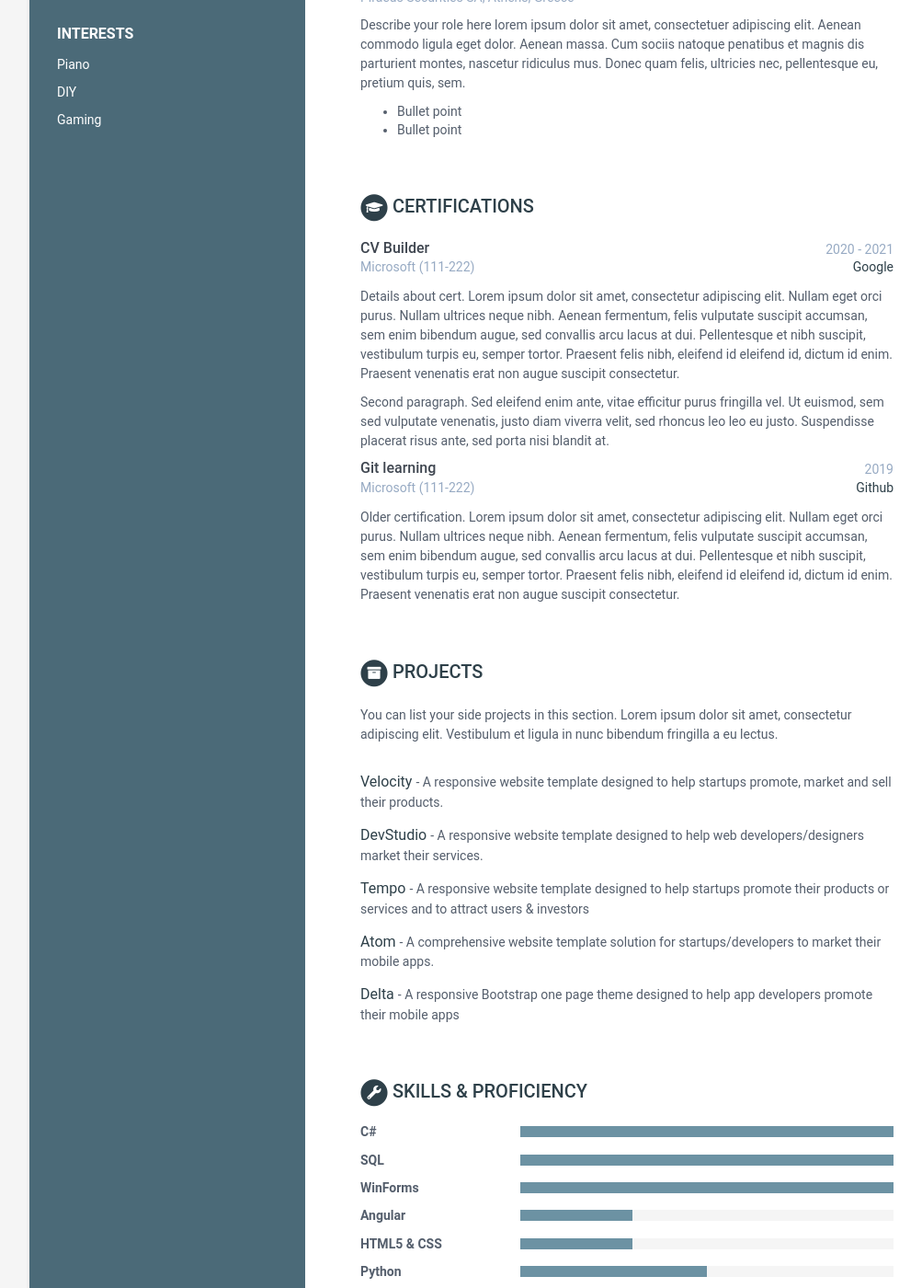
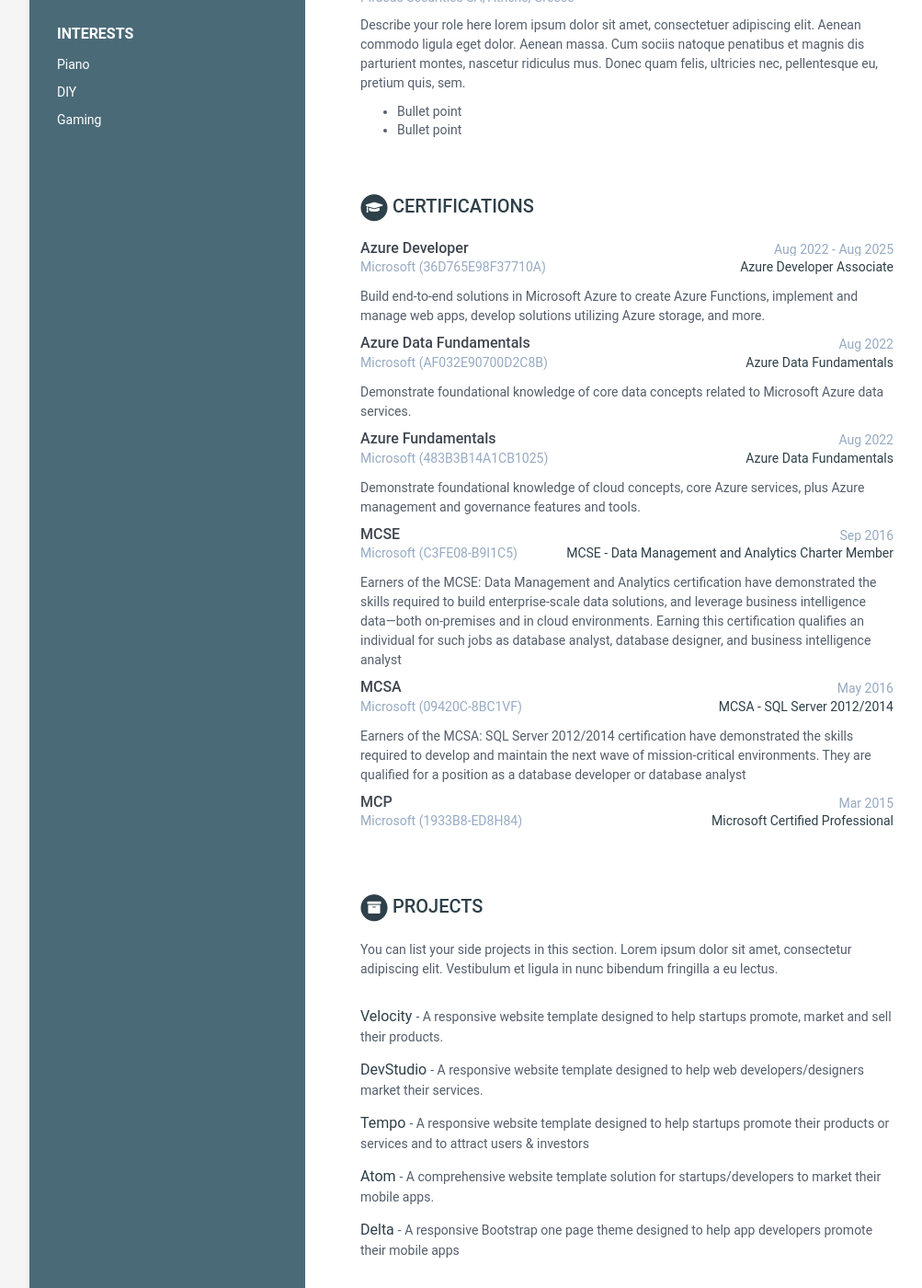
Before and after one commit to PanosKousidis/panoskousidis.github.io, a Jekyll site: the page built from index.html, in a window 1280 px wide and 1400 px high, scrolled down 1055 px. Shown: the whole window at 92% size, without its empty margins (108-1111 px from the left). Built offline with Jekyll 4.4.1, drawn with Linux system fonts in a browser that asks for light colours.

Commit message:
Add microsoft certifications

```diff
--- a/_data/data.yml
+++ b/_data/data.yml
@@ -122,43 +122,62 @@ experiences:
 certifications:
       title: Certifications
       list:
-        - name: CV Builder
-          start: 2020
-          end: 2021
+        - name: Azure Developer
+          start: Aug 2022
+          end: Aug 2025
           organization: Microsoft
-          credentialid: 111-222
-          credentialurl: www.google.com
-          credentialname: Google
+          credentialid: 36D765E98F37710A
+          credentialurl: https://learn.microsoft.com/api/credentials/share/en-gb/PanosKousidis/36D765E98F37710A?sharingId=63D97AF487422B0E
+          credentialname: Azure Developer Associate
           details: |
-            Details about cert. Lorem ipsum dolor sit amet, consectetur
-            adipiscing elit.
-            Nullam eget orci purus. Nullam ultrices neque nibh.
-            Aenean fermentum, felis vulputate suscipit accumsan,
-            sem enim bibendum augue, sed convallis arcu lacus at dui.
-            Pellentesque et nibh suscipit, vestibulum turpis eu, semper tortor.
-            Praesent felis nibh, eleifend id eleifend id, dictum id enim.
-            Praesent venenatis erat non augue suscipit consectetur.
+            Build end-to-end solutions in Microsoft Azure to create Azure Functions,
+            implement and manage web apps, develop solutions utilizing Azure storage, and more.
 
-            Second paragraph. Sed eleifend enim ante, vitae efficitur purus
-            fringilla vel. Ut euismod, sem sed vulputate venenatis,
-            justo diam viverra velit, sed rhoncus leo leo eu justo.
-            Suspendisse placerat risus ante, sed porta nisi blandit at.
-        - name: Git learning
-          start: 2019
-          end:
+        - name: Azure Data Fundamentals
+          start: Aug 2022
           organization: Microsoft
-          credentialid: 111-222
-          credentialurl: www.github.com
-          credentialname: Github
+          credentialid: AF032E90700D2C8B
+          credentialurl: https://learn.microsoft.com/api/credentials/share/en-gb/PanosKousidis/AF032E90700D2C8B?sharingId=63D97AF487422B0E
+          credentialname: Azure Data Fundamentals
+          details: Demonstrate foundational knowledge of core data concepts related to Microsoft Azure data services.
+
+        - name: Azure Fundamentals
+          start: Aug 2022
+          organization: Microsoft
+          credentialid: 483B3B14A1CB1025
+          credentialurl: https://learn.microsoft.com/api/credentials/share/en-gb/PanosKousidis/483B3B14A1CB1025?sharingId=63D97AF487422B0E
+          credentialname: Azure Data Fundamentals
+          details: Demonstrate foundational knowledge of cloud concepts, core Azure services, plus Azure management and governance features and tools.
+
+        - name: MCSE
+          start: Sep 2016
+          organization: Microsoft
+          credentialid: C3FE08-B9I1C5
+          credentialurl: https://www.credly.com/badges/cc2cfb8f-48fc-4cec-aa20-ddabafae60fd/public_url
+          credentialname: MCSE - Data Management and Analytics Charter Member
           details: |
-            Older certification. Lorem ipsum dolor sit amet, consectetur
-            adipiscing elit.
-            Nullam eget orci purus. Nullam ultrices neque nibh.
-            Aenean fermentum, felis vulputate suscipit accumsan,
-            sem enim bibendum augue, sed convallis arcu lacus at dui.
-            Pellentesque et nibh suscipit, vestibulum turpis eu, semper tortor.
-            Praesent felis nibh, eleifend id eleifend id, dictum id enim.
-            Praesent venenatis erat non augue suscipit consectetur.
+            Earners of the MCSE: Data Management and Analytics certification have demonstrated the skills required
+            to build enterprise-scale data solutions, and leverage business intelligence data—both on-premises and
+            in cloud environments. Earning this certification qualifies an individual for such jobs as database analyst,
+            database designer, and business intelligence analyst
+
+        - name: MCSA
+          start: May 2016
+          organization: Microsoft
+          credentialid: 09420C-8BC1VF
+          credentialurl: https://www.credly.com/badges/83bf6f23-7dcd-452f-a213-245d6a95584b/public_url
+          credentialname: MCSA - SQL Server 2012/2014
+          details: |
+            Earners of the MCSA: SQL Server 2012/2014 certification have demonstrated the skills required to develop
+            and maintain the next wave of mission-critical environments. They are qualified for a position as a
+            database developer or database analyst
+
+        - name: MCP
+          start: Mar 2015
+          organization: Microsoft
+          credentialid: 1933B8-ED8H84
+          credentialurl: https://www.credly.com/badges/83bf6f23-7dcd-452f-a213-245d6a95584b/public_url
+          credentialname: Microsoft Certified Professional
 
 projects:
     title: Projects
```
